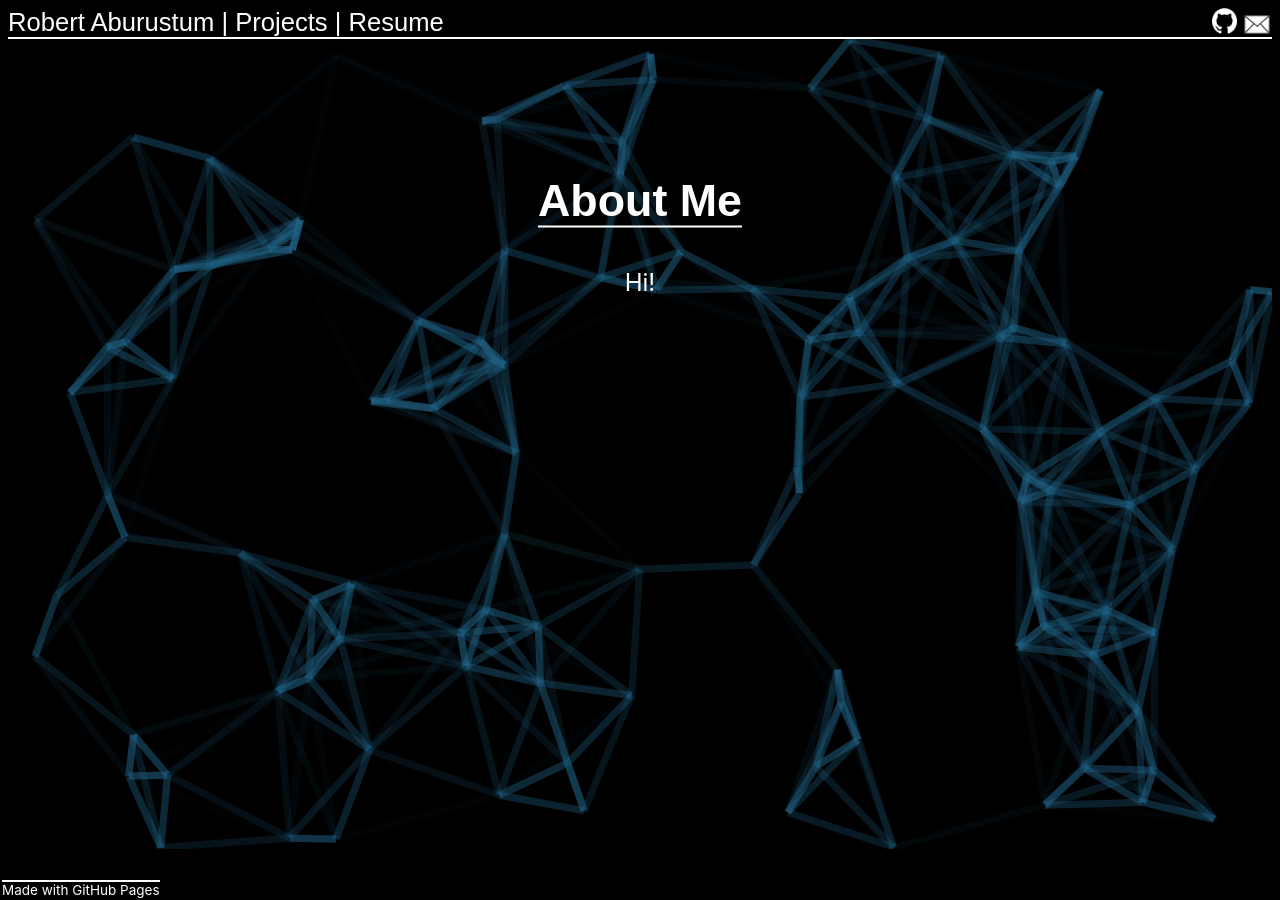
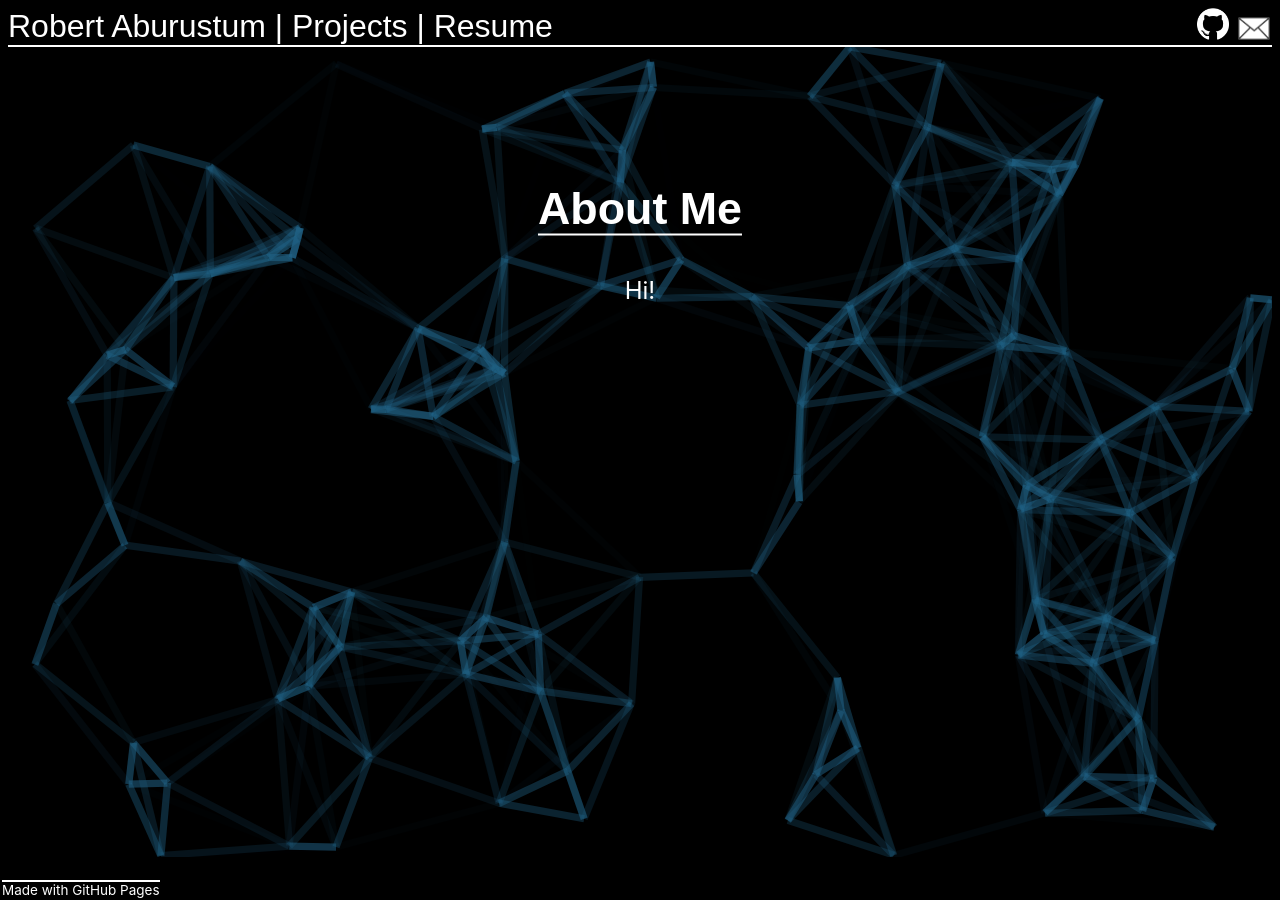
Before and after one commit to Burtorustum/burtorustum.github.io, a Jekyll site: the page built from index.html, in a window 1280 px wide. Built offline with Jekyll 4.4.1, drawn with Linux system fonts in a browser that asks for light colours.

Commit message:
Minor header css adjustments

```diff
--- a/_includes/header.html
+++ b/_includes/header.html
@@ -9,6 +9,7 @@
         <a href="https://github.com/Burtorustum" target="_blank">
             <img src="/assets/images/GitHub-Mark-Light-120px-plus.png" alt="" class="icon">
         </a>
+
         <a href="mailto: aburustum.r@northeastern.edu">
             <img src="/assets/images/mail.png" alt="" class="icon">
         </a>
--- a/assets/css/main.scss
+++ b/assets/css/main.scss
@@ -60,6 +60,13 @@ a {
 }
 
 .header {
+  @media screen and (min-width: 480px) {
+    font-size: 24pt;
+  }
+  @media screen and (min-width: 1600px) {
+    font-size: 2vw;
+  }
+
   position: relative;
   font-size: 2vw;
   font-family: Ubuntu, sans-serif;
@@ -77,7 +84,13 @@ a {
 }
 
 img.icon {
-  width: 2vw;
+  @media screen and (min-width: 480px) {
+    width: 1em;
+  }
+  @media screen and (min-width: 1600px) {
+    width: 2vw;
+  }
+
   height: auto;
   filter: invert(0);
   background-color: transparent;
```
